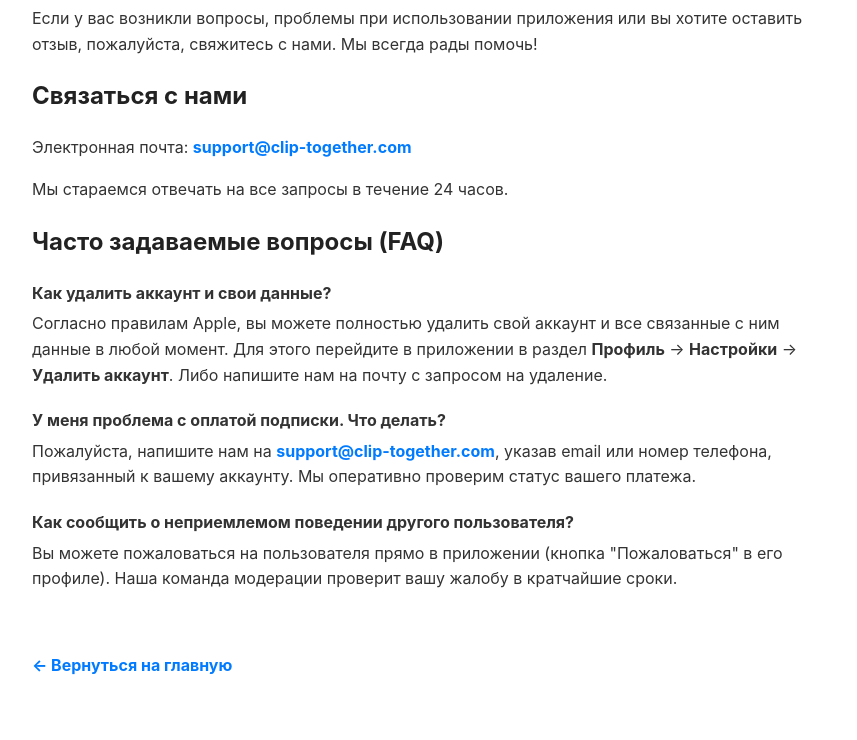
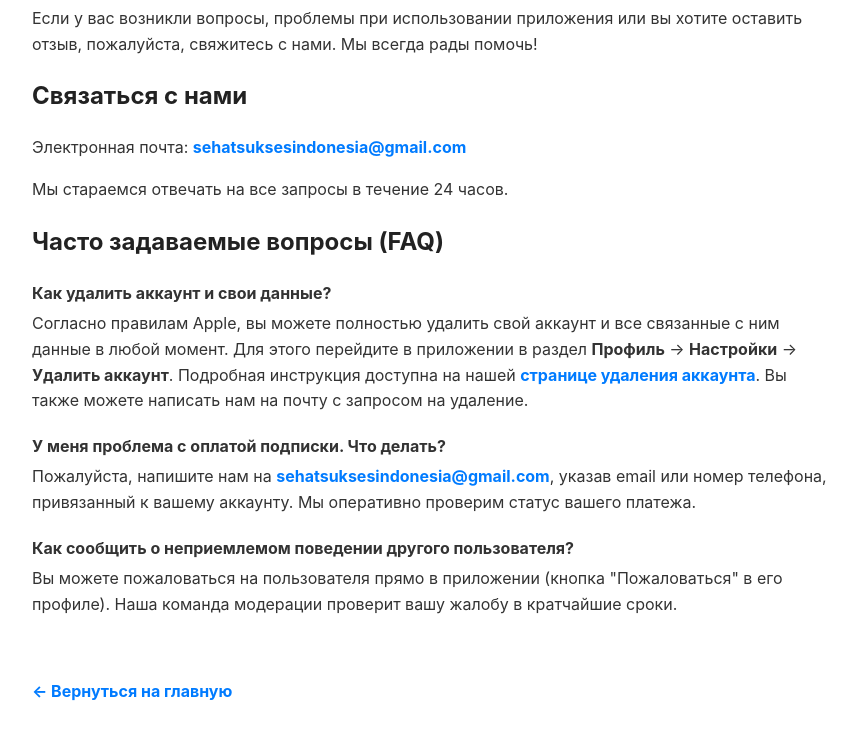
Before and after one commit to artemiyk909/clip-together.com, a plain HTML site: page support.html in a window 1280 px wide. Shown: the part 108-848 px from the top of the page, without its empty margins (208-1065 px from the left). Before the commit the page ends 823 px from the top, so only its background shows below. Drawn offline with Linux system fonts and the light colour scheme.

Commit message:
Update email to sehatsuksesindonesia@gmail.com and add delete account link

```diff
--- a/support.html
+++ b/support.html
@@ -20,19 +20,19 @@
     <p>Если у вас возникли вопросы, проблемы при использовании приложения или вы хотите оставить отзыв, пожалуйста, свяжитесь с нами. Мы всегда рады помочь!</p>
 
     <h2>Связаться с нами</h2>
-    <p>Электронная почта: <a href="mailto:support@clip-together.com">support@clip-together.com</a></p>
+    <p>Электронная почта: <a href="mailto:sehatsuksesindonesia@gmail.com">sehatsuksesindonesia@gmail.com</a></p>
     <p>Мы стараемся отвечать на все запросы в течение 24 часов.</p>
 
     <h2>Часто задаваемые вопросы (FAQ)</h2>
 
     <div class="faq-item">
         <div class="faq-question">Как удалить аккаунт и свои данные?</div>
-        <div class="faq-answer">Согласно правилам Apple, вы можете полностью удалить свой аккаунт и все связанные с ним данные в любой момент. Для этого перейдите в приложении в раздел <strong>Профиль</strong> &rarr; <strong>Настройки</strong> &rarr; <strong>Удалить аккаунт</strong>. Либо напишите нам на почту с запросом на удаление.</div>
+        <div class="faq-answer">Согласно правилам Apple, вы можете полностью удалить свой аккаунт и все связанные с ним данные в любой момент. Для этого перейдите в приложении в раздел <strong>Профиль</strong> &rarr; <strong>Настройки</strong> &rarr; <strong>Удалить аккаунт</strong>. Подробная инструкция доступна на нашей <a href="https://policies.clip-together.com/delete-account/" target="_blank">странице удаления аккаунта</a>. Вы также можете написать нам на почту с запросом на удаление.</div>
     </div>
 
     <div class="faq-item">
         <div class="faq-question">У меня проблема с оплатой подписки. Что делать?</div>
-        <div class="faq-answer">Пожалуйста, напишите нам на <a href="mailto:support@clip-together.com">support@clip-together.com</a>, указав email или номер телефона, привязанный к вашему аккаунту. Мы оперативно проверим статус вашего платежа.</div>
+        <div class="faq-answer">Пожалуйста, напишите нам на <a href="mailto:sehatsuksesindonesia@gmail.com">sehatsuksesindonesia@gmail.com</a>, указав email или номер телефона, привязанный к вашему аккаунту. Мы оперативно проверим статус вашего платежа.</div>
     </div>
 
     <div class="faq-item">
```
Also changed, not shown: index.html (+1 -1 lines).
